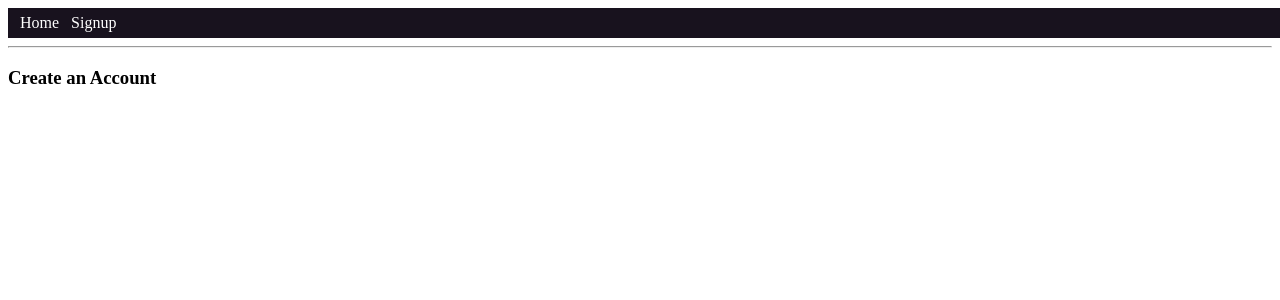
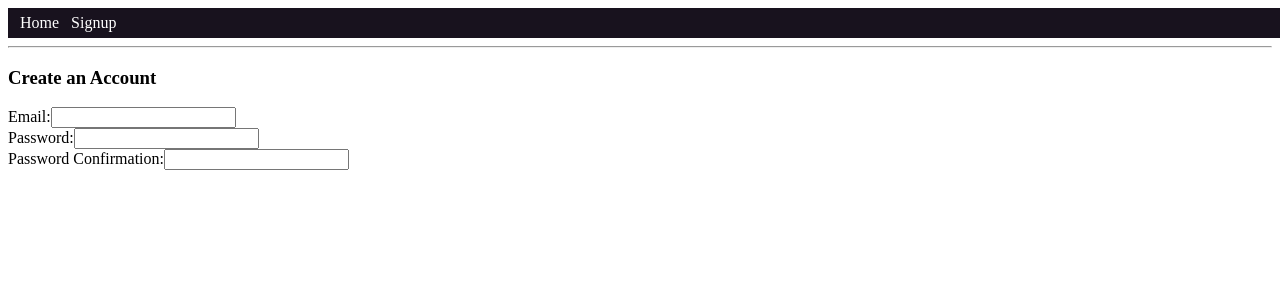
Before and after one commit to JKCodes/ecommerce-app, a React (Create React App) app: page /signup in a window 1280 px wide. Shown: the top 300 px of the page. Built offline with nearby package versions, Linux system fonts and the light colour scheme.

Commit message:
Finish layouting signup form

```diff
--- a/src/containers/SignupForm.js
+++ b/src/containers/SignupForm.js
@@ -4,9 +4,35 @@ import { connect } from 'react-redux';
 class SignupForm extends Component {
 
   render() {
+    const { email, password, password_confirmation } = this.props.signupFormData
     return (
       <form>
+        <div>
+          <label htmlFor="email">Email:</label>
+          <input
+            type="email"
+            name="email"
+            value={email}
+          />
+        </div>
 
+        <div>
+          <label htmlFor="password">Password:</label>
+          <input
+            type="password"
+            name="password"
+            value={password}
+          />
+        </div>
+
+        <div>
+          <label htmlFor="password_confirmation">Password Confirmation:</label>
+          <input
+            type="password"
+            name="password_confirmation"
+            value={password_confirmation}
+          />
+        </div>
       </form>
     )
   }
```
